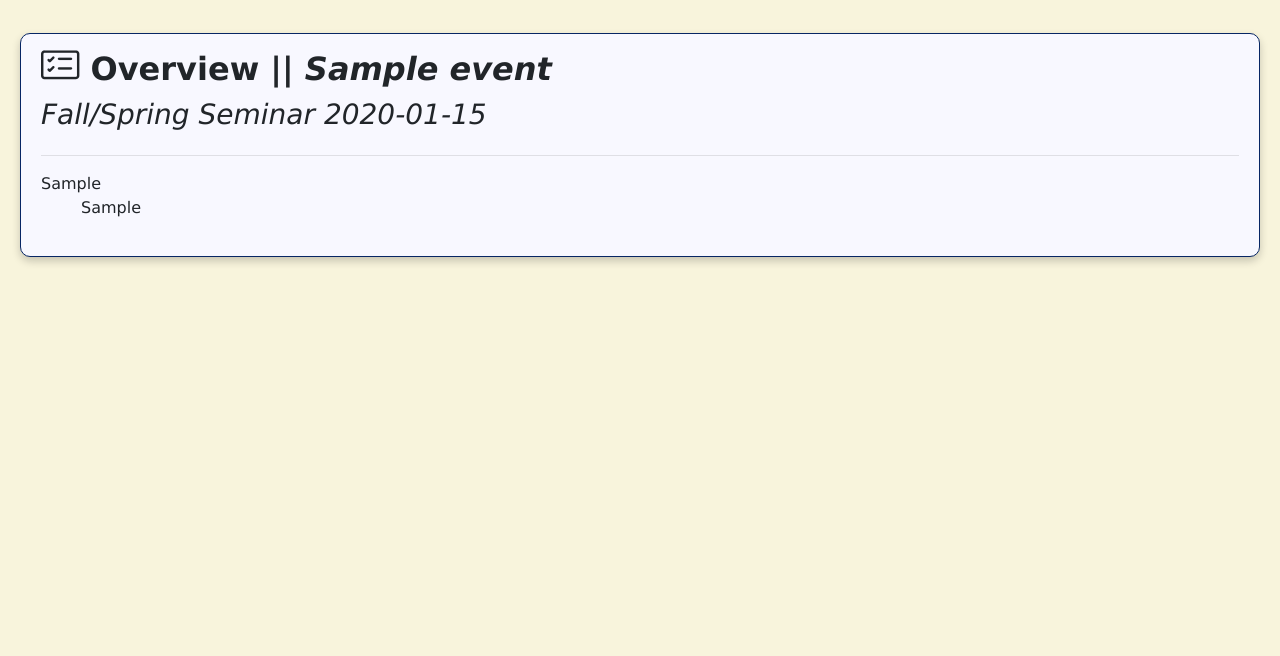
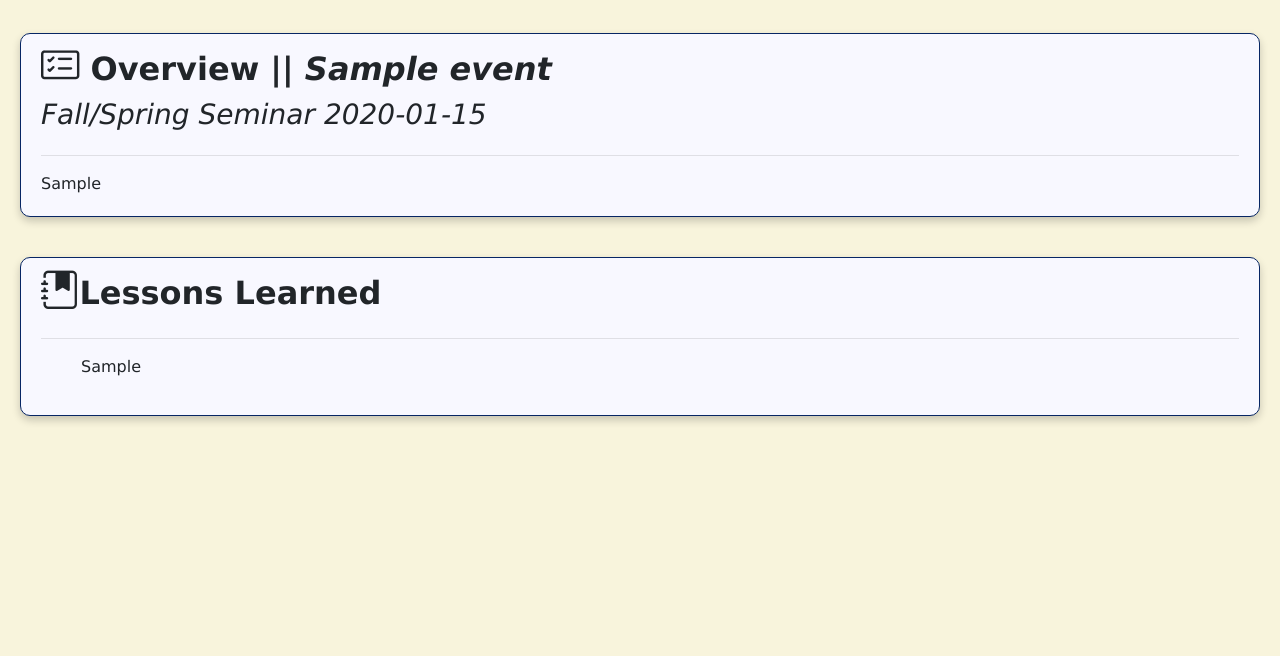
Before and after one commit to mrrobots2021/DRCV, a PHP site: page /past_event_trial.php in a window 1280 px wide; the page is wider, and only the part inside the window is pictured. Shown: the part 174-830 px from the top of that part. Run offline with PHP 8.4, Linux system fonts and the light colour scheme; tables that the repository leaves empty hold one stand-in row (values such as "Sample post").

Commit message:
Adding events works as intended

```diff
--- a/add_past.php
+++ b/add_past.php
@@ -18,7 +18,7 @@
 </ul>
 <h4>⚠️Summary/Info⚠️</h4>
 </textarea>
-            <textarea name="event_lesson" class="add-event-field" id = "event-lesson" placeholder="lesson">
+            <textarea name="event_lessons" class="add-event-field" id = "event-lessons" placeholder="lesson">
 <li><h4>⚠️ImportantLesson⚠️</h4></li>
 <li><h4>⚠️ImportantLesson⚠️</h4></li>
 <li><h4>⚠️ImportantLesson⚠️</h4></li>
--- a/past_event_trial.php
+++ b/past_event_trial.php
@@ -18,12 +18,17 @@ while($row = mysqli_fetch_array($records))
 <h3 class="subtitle">Fall/Spring Seminar <?php echo $row['event_date']; ?></h3>
 <hr/>
 <?php echo $row['event_overview']; ?>
+</div>
+<div class="card lessons">
+<h2>
+<b><i class="bi bi-journal-bookmark-fill" aria-label="journal"></i>Lessons Learned</b>
+</h2>
+<hr/>
 <ul>
 <?php echo $row['event_lessons']; ?>
 </ul>
 </div>
 </div>
-
 <?php
 }
 ?>
```
